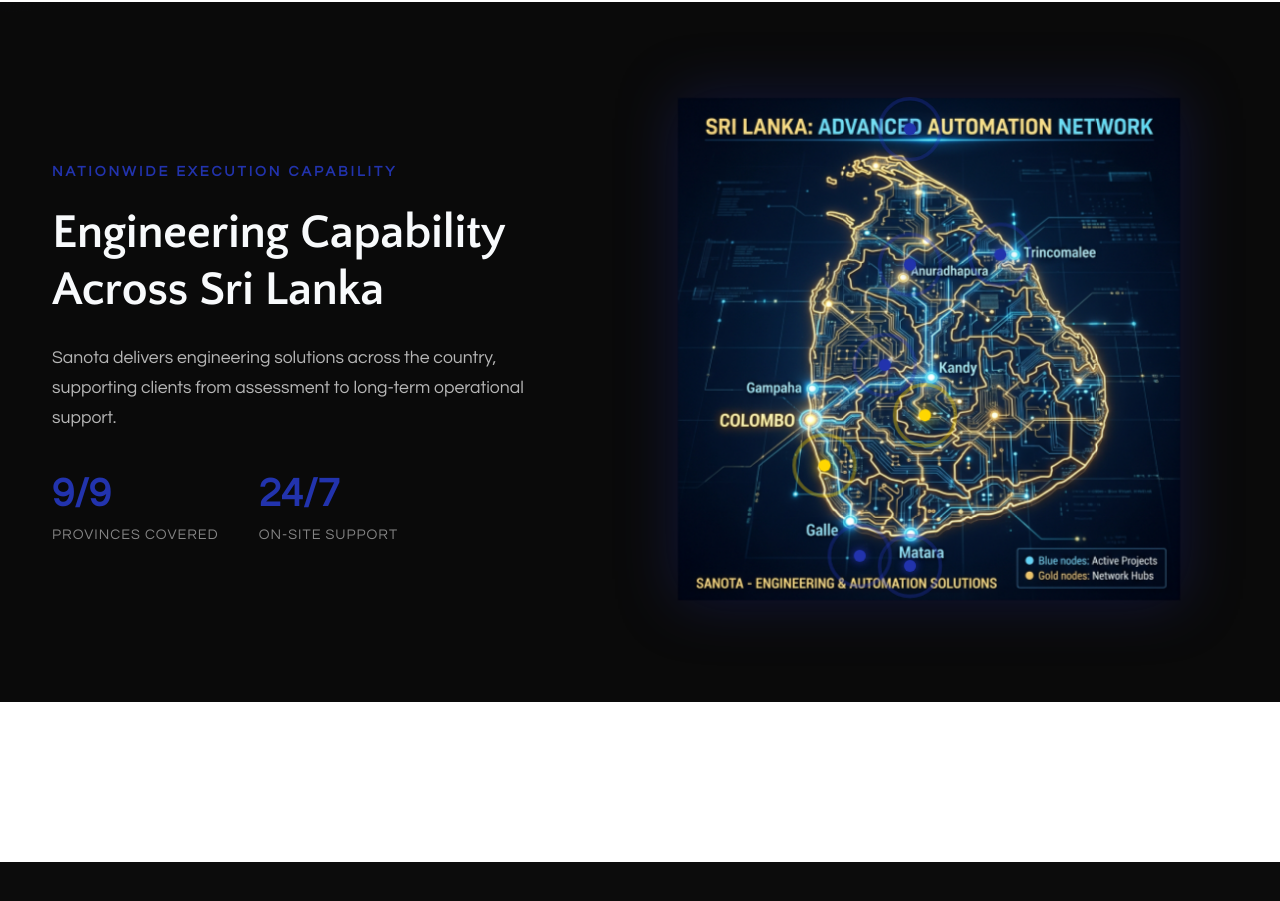
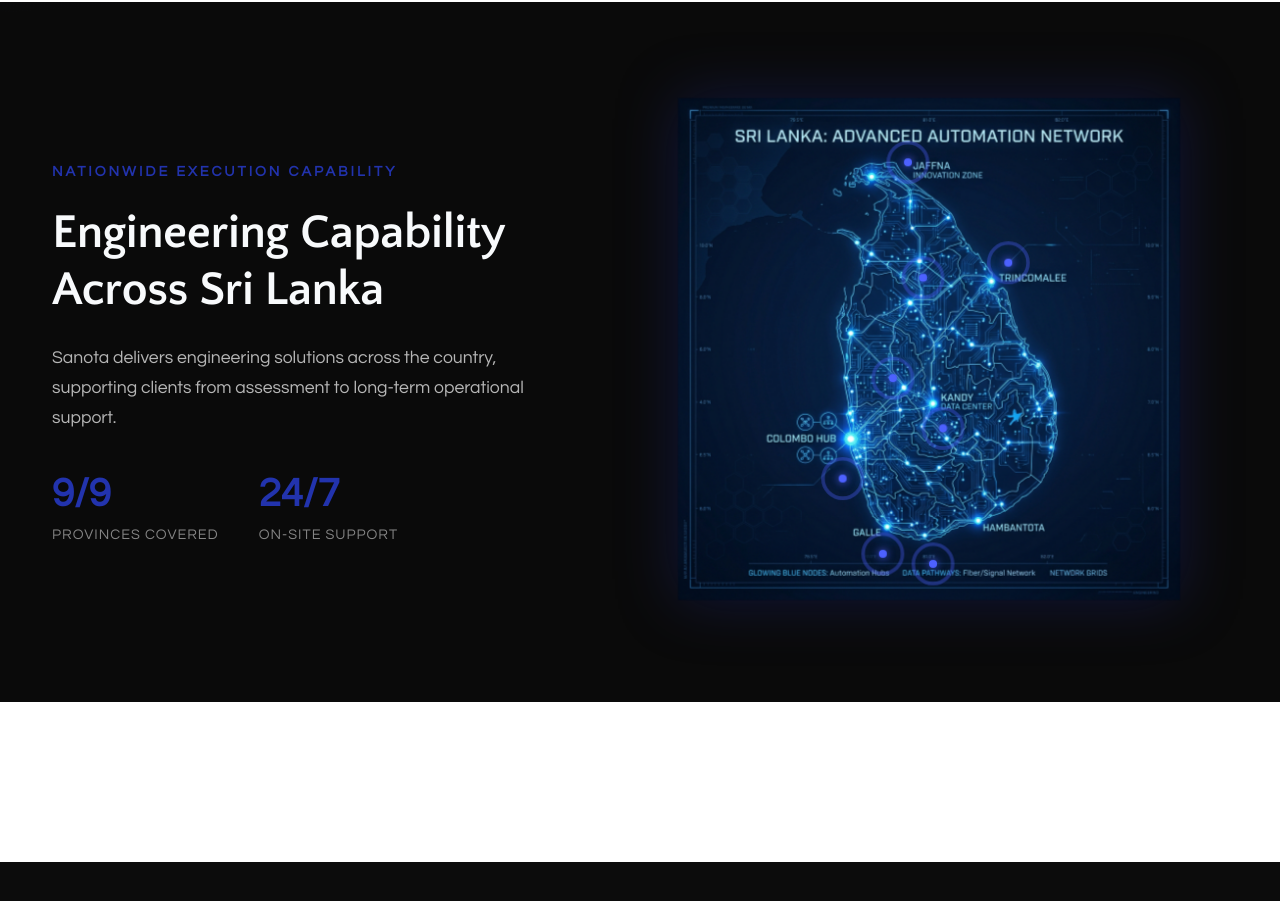
Before and after one commit to Knoweb/sanota-site, a React (Vite) app: page / in a window 1280 px wide. Shown: the part 8720-9621 px from the top of the page. Built offline with nearby package versions, Linux system fonts and the light colour scheme.

Commit message:
Fix map node positions and remove gold nodes for cleaner all-blue look

```diff
--- a/src/pages/Home/Home.css
+++ b/src/pages/Home/Home.css
@@ -2249,12 +2249,12 @@
 /* Map Pulse Animations */
 .map-pulse {
     position: absolute;
-    width: 12px;
-    height: 12px;
-    background-color: #2233AD;
+    width: 8px;
+    height: 8px;
+    background-color: #4d61ff;
     border-radius: 50%;
     z-index: 5;
-    box-shadow: 0 0 10px #2233AD;
+    box-shadow: 0 0 8px #4d61ff;
 }
 
 .map-pulse::before {
@@ -2265,22 +2265,23 @@
     right: -100%;
     bottom: -100%;
     border-radius: 50%;
-    border: 2px solid #2233AD;
+    border: 2px solid #4d61ff;
     animation: pulseNode 2s ease-out infinite;
 }
 
 .map-pulse::after {
     content: attr(data-city);
     position: absolute;
-    top: -20px;
+    bottom: 12px;
     left: 50%;
     transform: translateX(-50%);
     color: #ffffff;
-    font-size: 0.6rem;
+    font-size: 0.65rem;
     font-weight: 700;
     white-space: nowrap;
     opacity: 0;
     transition: opacity 0.3s ease;
+    text-shadow: 0 0 5px rgba(0,0,0,1);
 }
 
 .map-pulse:hover::after {
@@ -2292,15 +2293,12 @@
     100% { transform: scale(2.5); opacity: 0; }
 }
 
-/* Specific Positions */
-.p-jaffna { top: 5%; left: 45%; }
-.p-anuradhapura { top: 32%; left: 45%; }
-.p-trinco { top: 30%; left: 63%; }
-.p-kuranegala { top: 52%; left: 40%; }
-.p-kandy { top: 62%; left: 48%; }
-.p-colombo { top: 72%; left: 28%; }
-.p-galle { top: 90%; left: 35%; }
-.p-matara { top: 92%; left: 45%; }
-
-.p-colombo, .p-kandy { background-color: #ffd700; box-shadow: 0 0 15px #ffd700; }
-.p-colombo::before, .p-kandy::before { border-color: #ffd700; }
+/* Specific Positions - Adjusted for landmass accuracy */
+.p-jaffna { top: 12%; left: 45%; }
+.p-anuradhapura { top: 35%; left: 48%; }
+.p-trinco { top: 32%; left: 65%; }
+.p-kuranegala { top: 55%; left: 42%; }
+.p-kandy { top: 65%; left: 52%; }
+.p-colombo { top: 75%; left: 32%; }
+.p-galle { top: 90%; left: 40%; }
+.p-matara { top: 92%; left: 50%; }
```
Also changed, not shown: src/assets/sl-map-creative.png.
